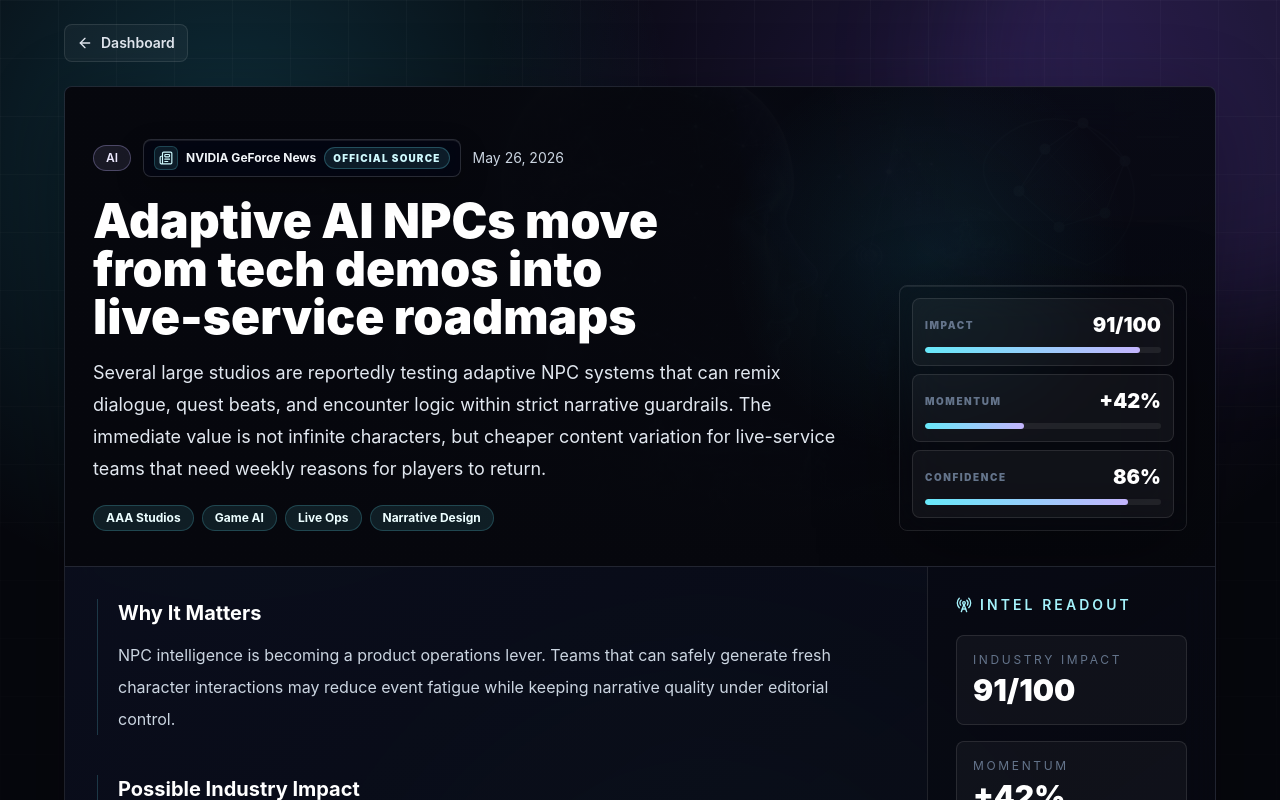
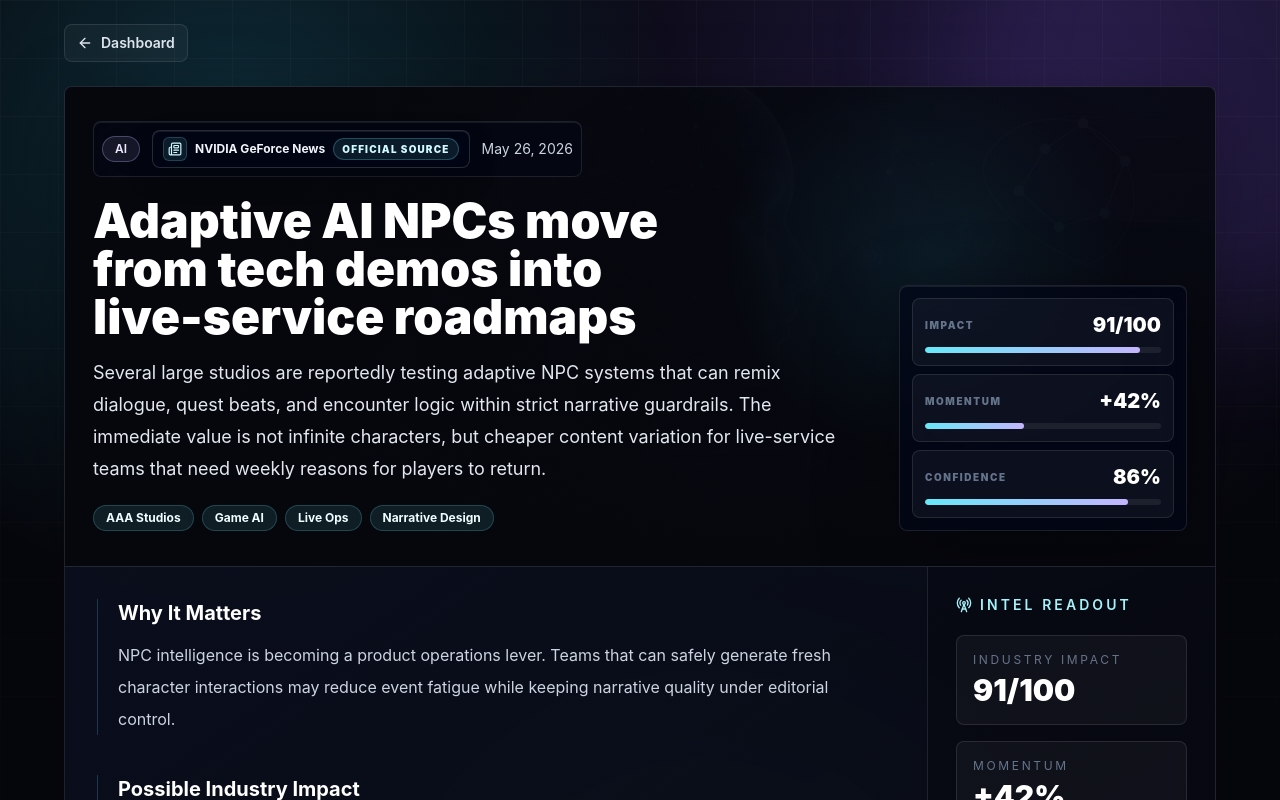
Before and after one commit to ethankim417/LoreEngine, a Next.js app: page /articles/adaptive-ai-npcs-enter-live-service-roadmaps in a window 1280 px wide. Shown: the top 800 px of the page. Built offline with nearby package versions, Linux system fonts and the light colour scheme.

Commit message:
Add premium dashboard micro-polish

```diff
--- a/app/articles/[slug]/page.tsx
+++ b/app/articles/[slug]/page.tsx
@@ -65,7 +65,7 @@ export default function ArticlePage({ params }: ArticlePageProps) {
 
             <div className="relative z-10 grid gap-5 sm:min-h-[26rem] lg:grid-cols-[1fr_18rem] lg:items-end">
               <div className="max-w-3xl">
-                <div className="flex flex-wrap items-center gap-2 sm:gap-3">
+                <div className="inline-flex max-w-full flex-wrap items-center gap-2 rounded-lg border border-white/10 bg-slate-950/50 p-2 shadow-[inset_0_1px_0_rgba(255,255,255,0.08)] backdrop-blur-xl sm:gap-3">
                   <span className={`rounded-full border px-3 py-1 text-xs font-semibold ${categoryTone(article.category)}`}>
                     {article.category}
                   </span>
@@ -90,7 +90,7 @@ export default function ArticlePage({ params }: ArticlePageProps) {
                 </div>
               </div>
 
-              <div className="grid gap-2 rounded-lg border border-white/10 bg-slate-950/62 p-3 shadow-[0_24px_80px_rgba(0,0,0,0.34),inset_0_1px_0_rgba(255,255,255,0.08)] backdrop-blur-xl">
+              <div className="grid gap-2 rounded-lg border border-white/10 bg-slate-950/70 p-2.5 shadow-[0_24px_80px_rgba(0,0,0,0.34),inset_0_1px_0_rgba(255,255,255,0.08)] backdrop-blur-xl sm:p-3">
                 <HeaderGauge label="Impact" value={article.impactScore} suffix="/100" />
                 <HeaderGauge label="Momentum" value={article.trendScore} prefix="+" suffix="%" />
                 <HeaderGauge label="Confidence" value={article.confidence} suffix="%" />
--- a/app/globals.css
+++ b/app/globals.css
@@ -174,12 +174,41 @@ select {
   transition: opacity 180ms ease;
 }
 
+.stock-chart-end-label {
+  opacity: 0;
+  filter: drop-shadow(0 0 8px currentColor);
+  transition: opacity 180ms ease;
+}
+
 .stock-chart:hover .stock-chart-end-marker {
   animation: chart-end-blink 1.35s ease-in-out infinite;
 }
 
 .stock-chart:hover .stock-chart-endpoint {
   animation: chart-dot-pulse 1.35s ease-in-out infinite;
+}
+
+.stock-chart:hover .stock-chart-end-label {
+  opacity: 0.9;
+}
+
+.hero-radar-sweep {
+  transform-box: fill-box;
+  transform-origin: center;
+  animation: radar-sweep 8s linear infinite;
+}
+
+.hero-radar-dot {
+  filter: drop-shadow(0 0 10px currentColor);
+  animation: chart-dot-pulse 2.8s ease-in-out infinite;
+}
+
+.market-skeleton {
+  background:
+    linear-gradient(90deg, transparent, rgba(255, 255, 255, 0.12), transparent),
+    rgba(6, 7, 13, 0.48);
+  background-size: 180% 100%;
+  animation: skeleton-sheen 1.4s ease-in-out infinite;
 }
 
 @keyframes particle-drift {
@@ -238,6 +267,15 @@ select {
   }
 }
 
+@keyframes skeleton-sheen {
+  from {
+    background-position: 140% 0;
+  }
+  to {
+    background-position: -80% 0;
+  }
+}
+
 @keyframes chart-end-blink {
   0%,
   100% {
@@ -268,7 +306,10 @@ select {
   .soft-float,
   .signal-logo::after,
   .stock-chart:hover .stock-chart-end-marker,
-  .stock-chart:hover .stock-chart-endpoint {
+  .stock-chart:hover .stock-chart-endpoint,
+  .hero-radar-sweep,
+  .hero-radar-dot,
+  .market-skeleton {
     animation: none !important;
   }
 
--- a/app/page.tsx
+++ b/app/page.tsx
@@ -7,7 +7,7 @@ export default function Home() {
   return (
     <main className="relative min-h-screen overflow-hidden">
       <AmbientBackground />
-      <div className="relative z-10 mx-auto flex w-full max-w-7xl flex-col gap-5 px-3 py-4 sm:gap-6 sm:px-6 sm:py-6 lg:px-8 lg:py-8">
+      <div className="relative z-10 mx-auto flex w-full max-w-7xl flex-col gap-5 px-3 py-4 sm:gap-7 sm:px-6 sm:py-6 lg:gap-8 lg:px-8 lg:py-8">
         <Hero />
         <IntelligenceDashboard articles={articles} metrics={getDashboardMetrics(articles)} />
         <DisclosureFooter />
@@ -36,6 +36,7 @@ function Hero() {
       <div className="absolute inset-x-0 top-0 h-px bg-gradient-to-r from-transparent via-cyan-200/40 to-transparent" />
       <div className="absolute inset-y-0 left-[-18%] w-1/3 animate-slow-pan bg-gradient-to-r from-transparent via-cyan-200/[0.055] to-transparent blur-sm [animation-duration:14s]" />
       <div className="absolute -right-24 -top-24 h-64 w-64 rounded-full bg-cyan-300/[0.06] blur-3xl" />
+      <HeroRadar />
       <div className="relative flex flex-col gap-4">
         <a
           href="mailto:lore-engine@ethankim.cc"
@@ -90,6 +91,50 @@ function Hero() {
   );
 }
 
+function HeroRadar() {
+  return (
+    <div
+      aria-hidden="true"
+      className="pointer-events-none absolute bottom-4 right-5 hidden h-40 w-40 opacity-80 sm:block lg:h-48 lg:w-48"
+    >
+      <svg className="h-full w-full overflow-visible" viewBox="0 0 180 180" fill="none">
+        <circle cx="90" cy="90" r="58" stroke="rgba(50,217,255,0.18)" strokeWidth="1" />
+        <circle cx="90" cy="90" r="36" stroke="rgba(167,139,250,0.16)" strokeWidth="1" />
+        <circle cx="90" cy="90" r="14" stroke="rgba(84,240,169,0.16)" strokeWidth="1" />
+        <path
+          className="hero-radar-sweep"
+          d="M90 90 L90 25 A65 65 0 0 1 142 52 Z"
+          fill="url(#hero-radar-glow)"
+        />
+        <path d="M38 90H162" stroke="rgba(255,255,255,0.08)" strokeWidth="1" />
+        <path d="M90 38V162" stroke="rgba(255,255,255,0.08)" strokeWidth="1" />
+        {[
+          [55, 68],
+          [122, 76],
+          [104, 124],
+          [73, 111]
+        ].map(([x, y], index) => (
+          <circle
+            key={`${x}-${y}`}
+            className="hero-radar-dot"
+            cx={x}
+            cy={y}
+            r="2.8"
+            fill={index % 2 ? "#a78bfa" : "#67e8f9"}
+            style={{ animationDelay: `${index * 0.35}s` }}
+          />
+        ))}
+        <defs>
+          <radialGradient id="hero-radar-glow" cx="0" cy="0" r="1" gradientUnits="userSpaceOnUse" gradientTransform="translate(90 90) rotate(-44) scale(74)">
+            <stop stopColor="rgba(50,217,255,0.2)" />
+            <stop offset="1" stopColor="rgba(50,217,255,0)" />
+          </radialGradient>
+        </defs>
+      </svg>
+    </div>
+  );
+}
+
 function DisclosureFooter() {
   return (
     <footer className="pb-3">
--- a/components/ArticleCard.tsx
+++ b/components/ArticleCard.tsx
@@ -37,6 +37,7 @@ export function ArticleCard({ article }: { article: Article }) {
 
   return (
     <article className="glass-panel premium-hover group relative flex min-h-[19.5rem] flex-col overflow-hidden rounded-lg transition duration-300 hover:-translate-y-1 hover:border-cyan-300/30 hover:shadow-glow sm:min-h-[22.5rem]">
+      <div className={`absolute inset-y-0 left-0 z-20 w-1 ${priority.railClass}`} aria-hidden="true" />
       <div aria-hidden="true" className="absolute inset-0 overflow-hidden">
         <Image
           src={article.visual.image}
@@ -146,20 +147,23 @@ function getPriority(article: Article) {
   if (article.impactScore >= 86 || article.trendScore >= 36) {
     return {
       label: "Read first",
-      className: "border-emerald-300/25 bg-emerald-300/10 text-emerald-100"
+      className: "border-emerald-300/25 bg-emerald-300/10 text-emerald-100",
+      railClass: "bg-gradient-to-b from-emerald-200 via-cyan-300 to-transparent"
     };
   }
 
   if (article.impactScore >= 78 || article.trendScore >= 25) {
     return {
       label: "Monitor",
-      className: "border-cyan-300/25 bg-cyan-300/10 text-cyan-100"
+      className: "border-cyan-300/25 bg-cyan-300/10 text-cyan-100",
+      railClass: "bg-gradient-to-b from-cyan-200 via-violet-300 to-transparent"
     };
   }
 
   return {
     label: "Background",
-    className: "border-slate-300/15 bg-slate-300/5 text-slate-300"
+    className: "border-slate-300/15 bg-slate-300/5 text-slate-300",
+    railClass: "bg-gradient-to-b from-slate-300/55 via-slate-500/25 to-transparent"
   };
 }
 
--- a/components/IntelligenceDashboard.tsx
+++ b/components/IntelligenceDashboard.tsx
@@ -83,7 +83,7 @@ export function IntelligenceDashboard({ articles, metrics }: IntelligenceDashboa
   }, [articles, category, query, sortMode, sourceType]);
 
   return (
-    <div className="flex flex-col gap-5 sm:gap-6">
+    <div className="flex flex-col gap-5 sm:gap-7 lg:gap-8">
       <WeeklyBriefStatus articles={articles} metrics={metrics} />
 
       <ExecutiveBrief articles={articles} />
--- a/components/MarketPulse.tsx
+++ b/components/MarketPulse.tsx
@@ -97,14 +97,16 @@ export function MarketPulse() {
                     </p>
                   </div>
                 </div>
-                <div className="mt-2 h-12">
+                <div className="relative mt-2 h-12 overflow-hidden rounded-md">
                   <StockLineChart
                     values={lead.trend}
                     positive={lead.thirtyDayChange >= 0}
                     height={44}
                     strokeWidth={1.8}
                     label={`${lead.company} 30 day line chart`}
+                    endLabel={formatPercent(lead.thirtyDayChange)}
                   />
+                  {isRefreshing ? <div className="market-skeleton absolute inset-0 rounded-md" /> : null}
                 </div>
               </div>
 
--- a/components/SignalConstellation.tsx
+++ b/components/SignalConstellation.tsx
@@ -140,6 +140,7 @@ export function SignalConstellation({ articles }: { articles: Article[] }) {
             <p className="truncate font-display text-lg font-black text-white">{selectedSignal.label}</p>
           </div>
         </div>
+        <MiniConstellation />
         <button
           type="button"
           onClick={() => setMapOpen((open) => !open)}
@@ -277,6 +278,19 @@ export function SignalConstellation({ articles }: { articles: Article[] }) {
   );
 }
 
+function MiniConstellation() {
+  return (
+    <svg className="hidden h-9 w-14 shrink-0 sm:hidden min-[390px]:block" viewBox="0 0 56 36" fill="none" aria-hidden="true">
+      <path d="M12 20 C22 5 32 30 44 12" stroke="rgba(50,217,255,0.32)" strokeWidth="1" strokeLinecap="round" />
+      <path d="M18 28 C26 14 34 18 46 26" stroke="rgba(167,139,250,0.24)" strokeWidth="1" strokeLinecap="round" />
+      <circle cx="12" cy="20" r="3" fill="#67e8f9" opacity="0.85" />
+      <circle cx="28" cy="15" r="3.5" fill="#a78bfa" opacity="0.85" />
+      <circle cx="44" cy="12" r="3" fill="#6ee7b7" opacity="0.85" />
+      <circle cx="46" cy="26" r="2.7" fill="#fcd34d" opacity="0.8" />
+    </svg>
+  );
+}
+
 function getLinkPath(from: SignalNode, to: SignalNode) {
   const centerX = 50;
   const centerY = 54;
--- a/components/StockLineChart.tsx
+++ b/components/StockLineChart.tsx
@@ -4,6 +4,7 @@ type StockLineChartProps = {
   height?: number;
   strokeWidth?: number;
   label?: string;
+  endLabel?: string;
 };
 
 export function StockLineChart({
@@ -11,7 +12,8 @@ export function StockLineChart({
   positive,
   height = 56,
   strokeWidth = 2,
-  label = "Price trend"
+  label = "Price trend",
+  endLabel
 }: StockLineChartProps) {
   const width = 180;
   const padding = 6;
@@ -90,6 +92,19 @@ export function StockLineChart({
         fill={stroke}
         opacity="0.82"
       />
+      {endLabel ? (
+        <text
+          className="stock-chart-end-label"
+          x={Math.max(endpoint.x - 3, padding)}
+          y={Math.max(endpoint.y - 5, 8)}
+          textAnchor="end"
+          fill={stroke}
+          fontSize="7"
+          fontWeight="800"
+        >
+          {endLabel}
+        </text>
+      ) : null}
     </svg>
   );
 }
```
